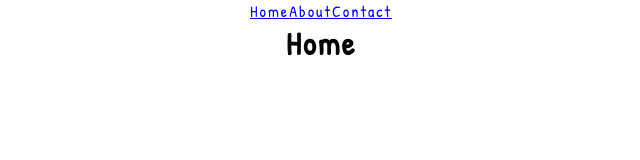
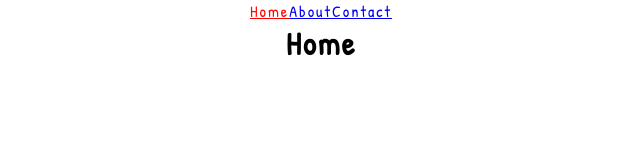
Before and after one commit to azhar-siddiqui/react_router_dom, a React (Create React App) app: page / in a window 1280 px wide. Shown: the top 160 px of the page, without its empty margins (319-959 px from the left). Built offline with nearby package versions, Linux system fonts and the light colour scheme.

Commit message:
Active Link Class

```diff
--- a/src/App.css
+++ b/src/App.css
@@ -16,3 +16,7 @@ body {
 .App {
   text-align: center;
 }
+
+.active {
+  color: red;
+}
```
